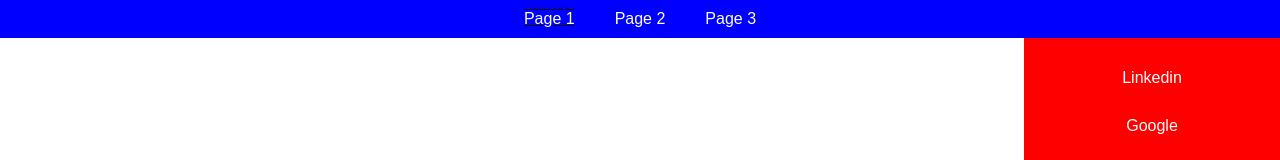
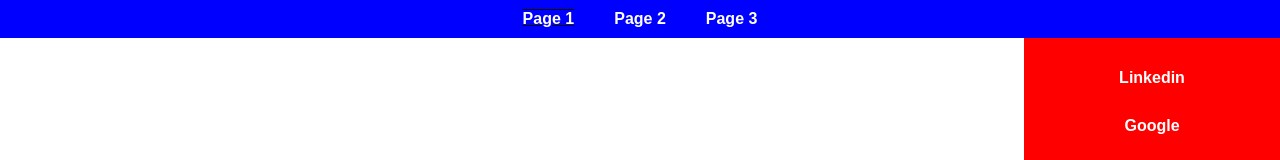
Before and after one commit to unclenicolini/lab8, a plain HTML site: page index.html in a window 1280 px wide. Shown: the top 160 px of the page. Drawn offline with Linux system fonts and the light colour scheme; files that its build step writes are made by us from their sources.

Commit message:
Update style.css

```diff
--- a/css/style.css
+++ b/css/style.css
@@ -2,6 +2,7 @@
 #main-navbar {
   background-color: blue;
   overflow: hidden;
+    font-weight: 900;
 }
 
 #navbar-container {
@@ -47,6 +48,7 @@
   background-color: red;
   height: 100%;
   width: 20%;
+    font-weight: 900;
 }
 
 #sidebar ul {
```
